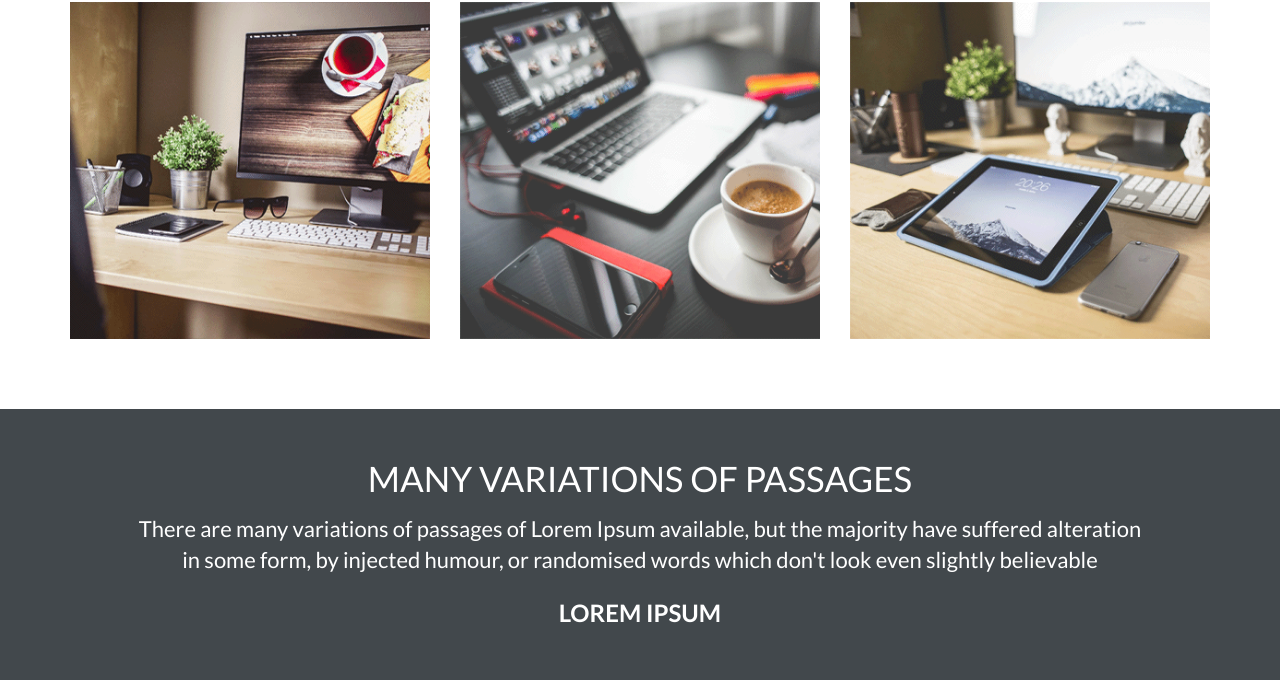
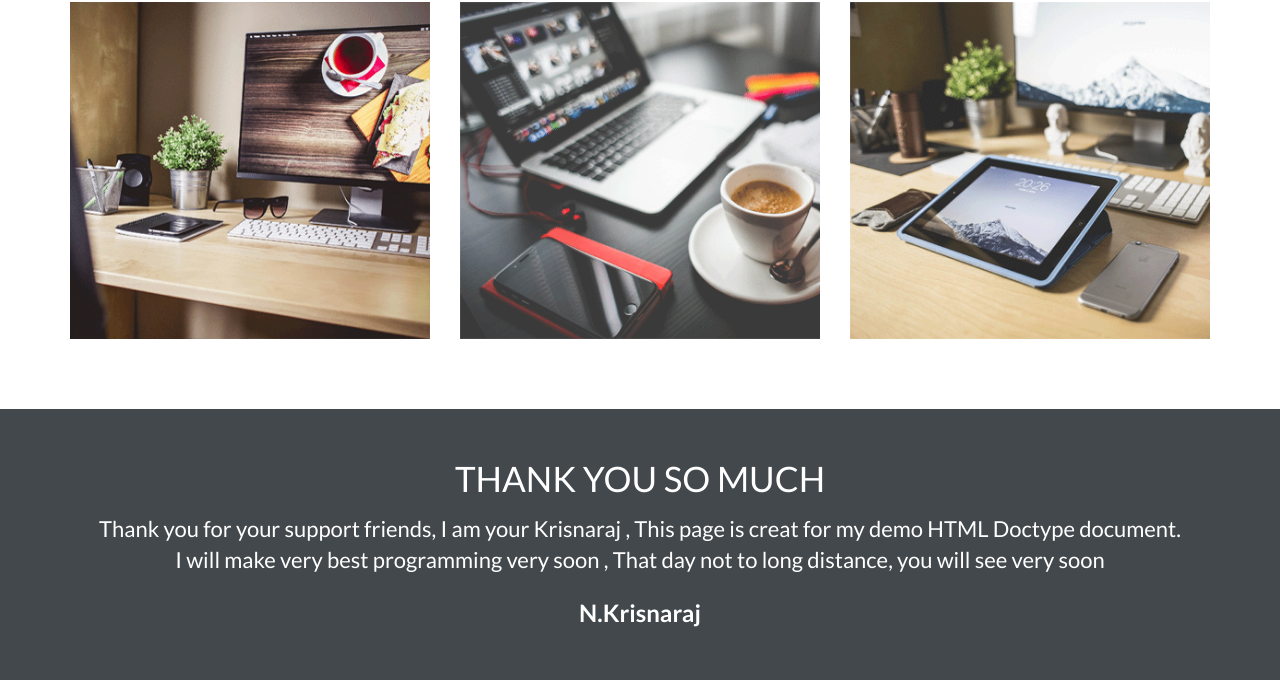
Before and after one commit to nkrisnaraj007/NKrisnaraj007.github.io, a plain HTML site: page index.html in a window 1280 px wide. Shown: the part 2280-2980 px from the top of the page. Drawn offline with Linux system fonts and the light colour scheme.

Commit message:
Update index.html

```diff
--- a/index.html
+++ b/index.html
@@ -110,11 +110,12 @@
 	<div class="container">
 		<div class="row">
 			<div class="col-md-12">
-				<h1>many variations of passages</h1>
-				<p>There are many variations of passages of Lorem Ipsum available, but the majority have suffered alteration
+				<h1>Thank You so much </h1>
+				<p> Thank you for your support friends, I am your Krisnaraj , This page is creat for my demo HTML Doctype document.
+
 				<br />
-				in some form, by injected humour, or randomised words which don't look even slightly believable</p>
-				<span>LOREM IPSUM</span>
+				I will make very best programming very soon , That day not to long distance, you will see very soon </p>
+				<span>N.Krisnaraj</span>
 			</div><!-- End col-md-12 -->
 		</div><!-- End row -->
 	</div><!-- End container -->
```
